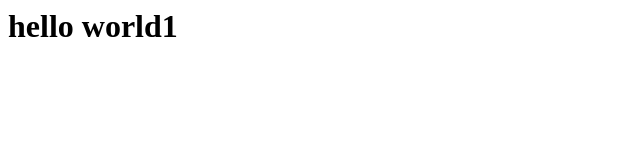
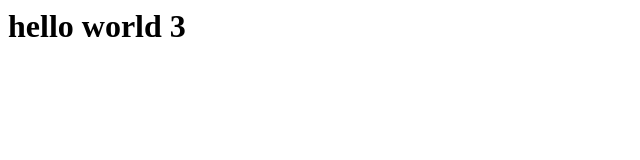
Before and after one commit to edwindotcom/pages-hello-world-3, a plain HTML site: page index.html in a window 1280 px wide. Shown: the full height of the page, 0-640 px from the left. Drawn offline with Linux system fonts and the light colour scheme.

Commit message:
Update index.html

```diff
--- a/index.html
+++ b/index.html
@@ -1,9 +1,9 @@
 <html>
-  <title>hello world 2</title>
+  <title>hello world 3</title>
   <head>
   </head>
   <body>
-<h1>hello world1</h1>
+<h1>hello world 3</h1>
 
   </body>
 </html>
```
